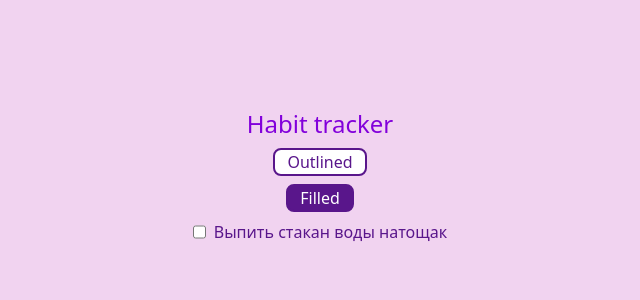
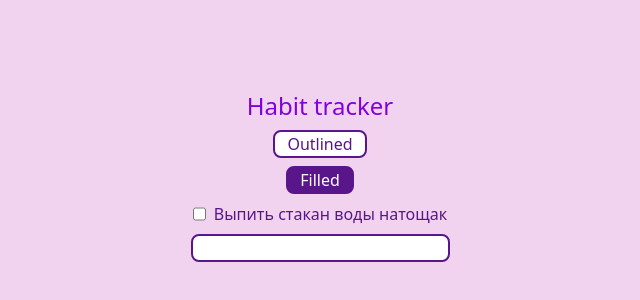
Before and after one commit to AngelinaStalnaya/habit-tracker, a React (Vite) app: page / in a window 1280 px wide. Shown: the part 224-524 px from the top of the page, without its empty margins (320-960 px from the left). Built offline with nearby package versions, Linux system fonts and the light colour scheme.

Commit message:
input added

```diff
--- a/src/App.css
+++ b/src/App.css
@@ -4,31 +4,3 @@
   padding: 2rem;
   text-align: center;
 }
-
-.logo {
-  height: 6em;
-  padding: 1.5em;
-  will-change: filter;
-  transition: filter 300ms;
-}
-.logo:hover {
-  filter: drop-shadow(0 0 2em #646cffaa);
-}
-.logo.react:hover {
-  filter: drop-shadow(0 0 2em #61dafbaa);
-}
-
-@keyframes logo-spin {
-  from {
-    transform: rotate(0deg);
-  }
-  to {
-    transform: rotate(360deg);
-  }
-}
-
-@media (prefers-reduced-motion: no-preference) {
-  a:nth-of-type(2) .logo {
-    animation: logo-spin infinite 20s linear;
-  }
-}
--- a/src/App.tsx
+++ b/src/App.tsx
@@ -1,7 +1,8 @@
 import './App.css';
 import ButtonFilled from './components/buttons/ButtonFilled';
 import ButtonOutlined from './components/buttons/ButtonOutlined';
-import Checkbox from './components/buttons/checkbox/Checkbox';
+import Checkbox from './components/checkbox/Checkbox';
+import InputComp from './components/input/InputComp';
 
 function App() {
 
@@ -11,6 +12,7 @@ function App() {
       <ButtonOutlined type='button' handleBtnClick={() => console.log('clicked outlined')}>Outlined</ButtonOutlined>
       <ButtonFilled type='button' handleBtnClick={() => console.log('clicked filled')}>Filled</ButtonFilled>
       <Checkbox label='Выпить стакан воды натощак' id='7' name='try' value='water'/>
+      <InputComp name='1 input'/>
     </div>
   )
 }
--- a/src/components/buttons/ButtonFilled.tsx
+++ b/src/components/buttons/ButtonFilled.tsx
@@ -1,4 +1,4 @@
-import { basicStyles, ButtonProps } from "./buttontypes";
+import { basicStyles, ButtonProps } from "./buttonTypes";
 
 export default function ButtonFilled({ children, type, handleBtnClick }: ButtonProps) {
     return (
--- a/src/components/buttons/ButtonOutlined.tsx
+++ b/src/components/buttons/ButtonOutlined.tsx
@@ -1,4 +1,4 @@
-import { basicStyles, ButtonProps } from "./buttontypes";
+import { basicStyles, ButtonProps } from "./buttonTypes";
 
 export default function ButtonOutlined({ children, type, handleBtnClick }: ButtonProps) {
     return (
--- a/src/components/buttons/checkbox/Checkbox.tsx
+++ b/src/components/checkbox/Checkbox.tsx
@@ -1,18 +1,15 @@
-import { useState } from "react"
+import { useState } from "react";
+import { CheckboxProps } from "./checkboxTypes";
 
-type CheckboxProps = {
-    label: string,
-    id: string,
-    name: string,
-    value: string,
-}
 
 const Checkbox = ({ label, id, name, value }: CheckboxProps) => {
     const [checked, setChecked] = useState<boolean>(false);
 
     return (
         <span className="flex flex-row-reverse justify-center gap-2 ">
-            <label htmlFor={id} className="text-purple-900 checked:text-purple-500 cursor:pointer">{label}</label>
+            <label htmlFor={id} className="text-purple-900 cursor-pointer transition-all duration-300
+            hover:text-purple-500
+            active:text-purple-700 ">{label}</label>
             <input
                 type='checkbox'
                 name={name}
--- /dev/null
+++ b/src/components/checkbox/checkboxTypes.ts
@@ -0,0 +1,6 @@
+export type CheckboxProps = {
+    label: string,
+    id: string,
+    name: string,
+    value: string,
+};
--- /dev/null
+++ b/src/components/input/InputComp.tsx
@@ -0,0 +1,18 @@
+import { useState } from "react";
+import { InputProps } from "./inputTypes";
+
+const InputComp = ({ name}: InputProps) => {
+    const [inputValue, setInputValue] = useState<string>('');
+
+    return (
+        <input className="text-purple-900 border-2 border-purple-900 bg-white rounded-lg px-3 pz-2 overflow-hidden transition-all duration-300
+        hover:text-purple-500 hover:border-purple-500
+        active:text-purple-700 active:border-purple-700"
+        name={name}
+        value={inputValue}
+        onChange={(e)=> setInputValue(e.target.value)}>
+        </input>
+    )
+}
+
+export default InputComp;
--- /dev/null
+++ b/src/components/input/inputTypes.ts
@@ -0,0 +1,4 @@
+export type InputProps = {
+    name: string,
+
+};
```
